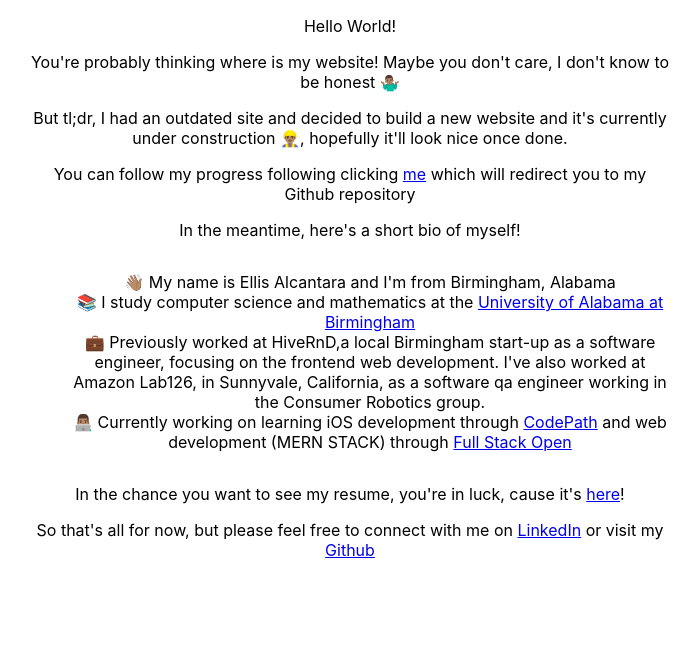
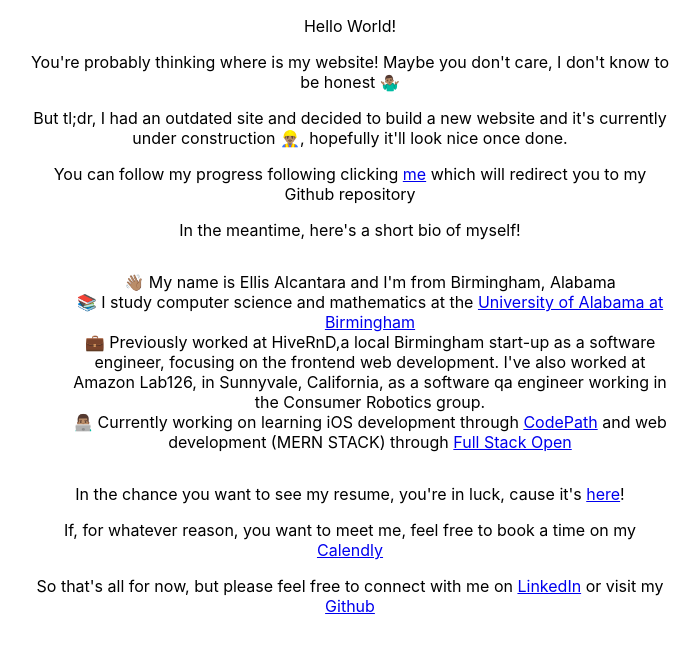
Before and after one commit to EIIis/personal-site, a React (Create React App) app: page / in a window 1280 px wide. Shown: the top 650 px of the page, without its empty margins (290-990 px from the left). Built offline with nearby package versions, Linux system fonts and the light colour scheme.

Commit message:
Added Calendly link

```diff
--- a/src/App.js
+++ b/src/App.js
@@ -20,6 +20,7 @@
         </ul>
       </div>
       <p>In the chance you want to see my resume, you're in luck, cause it's <a href={resume} download>here</a>!</p>
+      <p>If, for whatever reason, you want to meet me, feel free to book a time on my <a href="https://calendly.com/ellisalcantara/meeting" target="_blank" rel="noopener noreferrer">Calendly</a></p>
       <p>So that's all for now, but please feel free to connect with me on <a href="https://www.linkedin.com/in/ellis-alcantara/" target="_blank" rel="noopener noreferrer">LinkedIn</a> or visit my <a href="https://github.com/EIIis/" target="_blank" rel="noopener noreferrer">Github</a></p>
     </div>
   );
```
